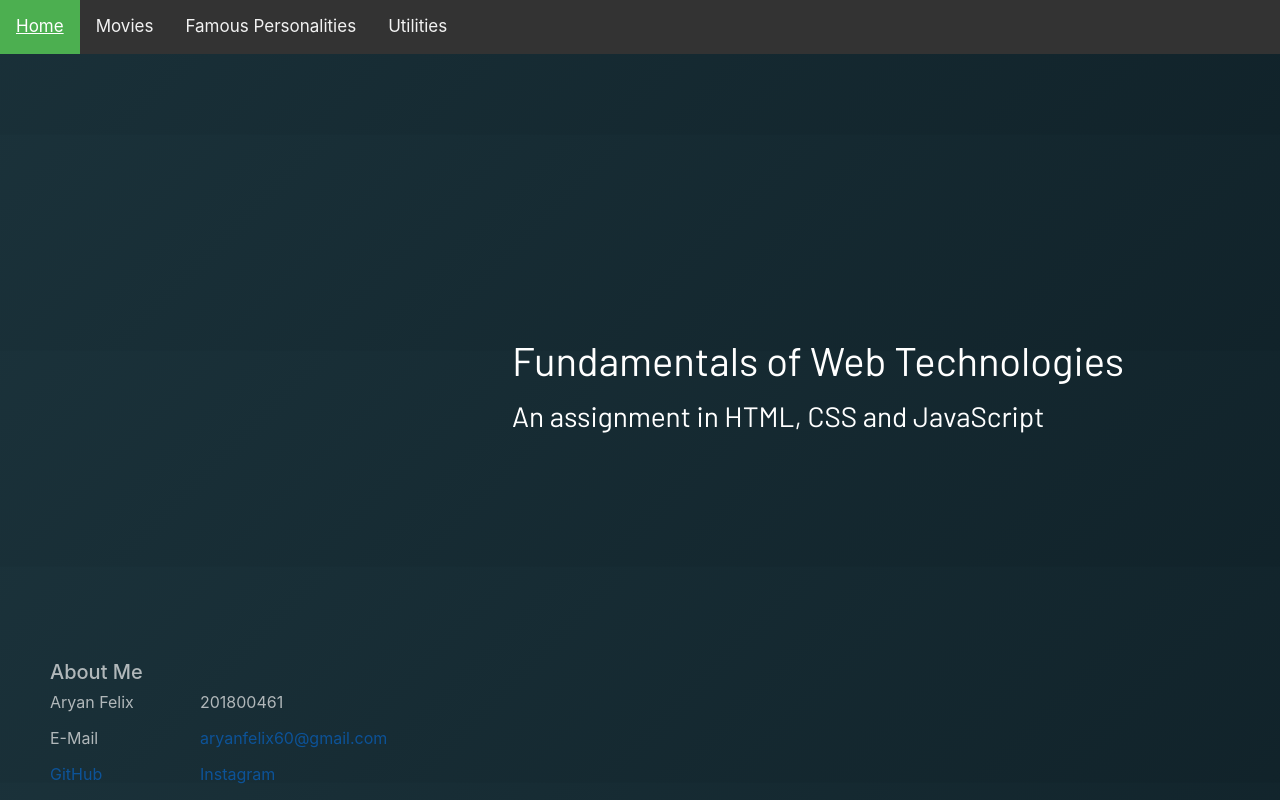
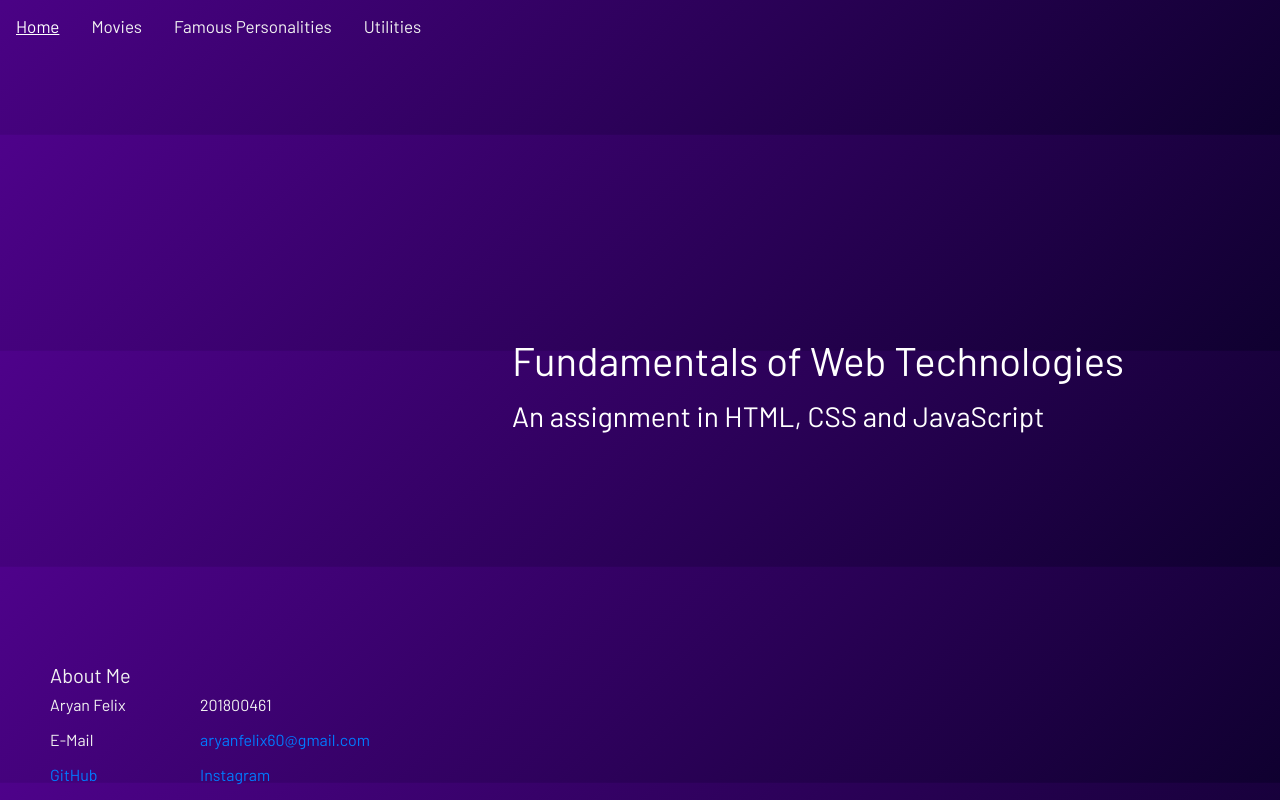
Before and after one commit to AryanFelix/AryanFelix.github.io, a plain HTML site: page index.html in a window 1280 px wide. Drawn offline with nearby package versions, Linux system fonts and the light colour scheme.

Commit message:
UI Optimization

```diff
--- a/Movies.css
+++ b/Movies.css
@@ -31,7 +31,7 @@
   }
 
   body {
-	background: linear-gradient(-45deg, #ee7752, #e73c7e, #23a6d5, #23d5ab);
+	  background: linear-gradient(-45deg, #03001e, #7303c0, #ec38bc);
 	  background-size: 400% 400%;
 	  animation: gradient 15s ease infinite;
   }
@@ -49,7 +49,8 @@ body {
   }
 
   .topnav {
-	background-color: #333;
+	  font-family: 'Barlow';
+	  background-color: transparent;
 	  overflow: hidden;
   }
 
@@ -62,12 +63,21 @@ body {
 	  font-size: 17px;
   }
 
+  .util {
+	  float: right;
+	  right: 0;
+	  color: #f2f2f2;
+	  text-align: center;
+	  padding: 14px 16px;
+	  text-decoration: none;
+	  font-size: 17px;
+  }
   .topnav a:hover {
 	  background-color: #ddd;
 	  color: black;
   }
 
   .topnav a.active {
-	background-color: #4CAF50;
+	  background-color: transparent;
 	  color: white;
   }
--- a/Person.css
+++ b/Person.css
@@ -31,7 +31,7 @@
 }
 
 body {
-      background: linear-gradient(-45deg, #ee7752, #e73c7e, #23a6d5, #23d5ab);
+  background: linear-gradient(-45deg, #03001e, #7303c0, #ec38bc);
   background-size: 400% 400%;
   animation: gradient 15s ease infinite;
 }
@@ -49,7 +49,8 @@
 }
 
 .topnav {
-      background-color: #333;
+  font-family: 'Barlow';
+  background-color: transparent;
   overflow: hidden;
 }
 
@@ -62,12 +63,21 @@
   font-size: 17px;
 }
 
+.util {
+  float: right;
+  right: 0;
+  color: #f2f2f2;
+  text-align: center;
+  padding: 14px 16px;
+  text-decoration: none;
+  font-size: 17px;
+}
 .topnav a:hover {
   background-color: #ddd;
   color: black;
 }
 
 .topnav a.active {
-      background-color: #4CAF50;
+  background-color: transparent;
   color: white;
 }
--- a/index.css
+++ b/index.css
@@ -1,5 +1,5 @@
 body {
-	background: linear-gradient(-45deg, #0F2027, #203A43, #2C5364);
+	background: linear-gradient(-45deg, #03001e, #7303c0, #ec38bc);
 	background-size: 400% 400%;
 	animation: gradient 15s ease infinite;
 }
@@ -33,7 +33,8 @@ body {
 }
 
 .topnav {
-	background-color: #333;
+	font-family: 'Barlow';
+	background-color: transparent;
 	overflow: hidden;
 }
 
@@ -61,7 +62,7 @@ body {
 }
 
 .topnav a.active {
-	background-color: #4CAF50;
+	background-color: transparent;
 	color: white;
 }
 
@@ -84,11 +85,13 @@ body {
  }
 
 .conhead{
-	opacity: 0.7;
+	opacity: 1;
+	font-family: 'Barlow';
 }
 
 .conbody{
-	opacity: 0.7;
+	opacity: 1;
+	font-family: 'Barlow';
 }
 
 .tab {
@@ -108,6 +111,7 @@ body {
 	overflow-x: hidden;
 	padding-top: 60px;
 	transition: 0.5s;
+	font-family: 'Barlow';
   }
 
   .sidenav a {
```
Lines whose indentation alone changed are shown as unchanged.
